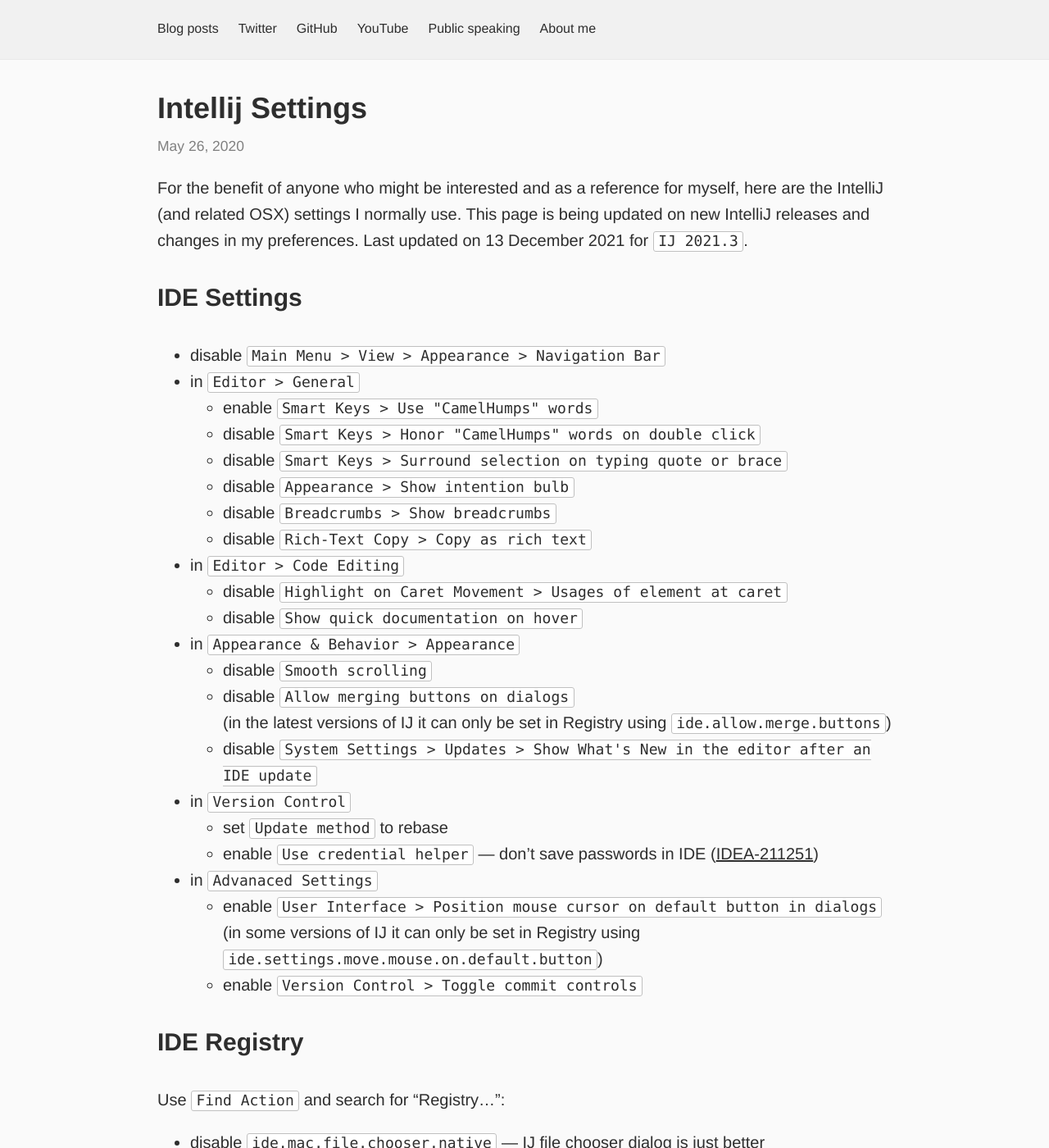
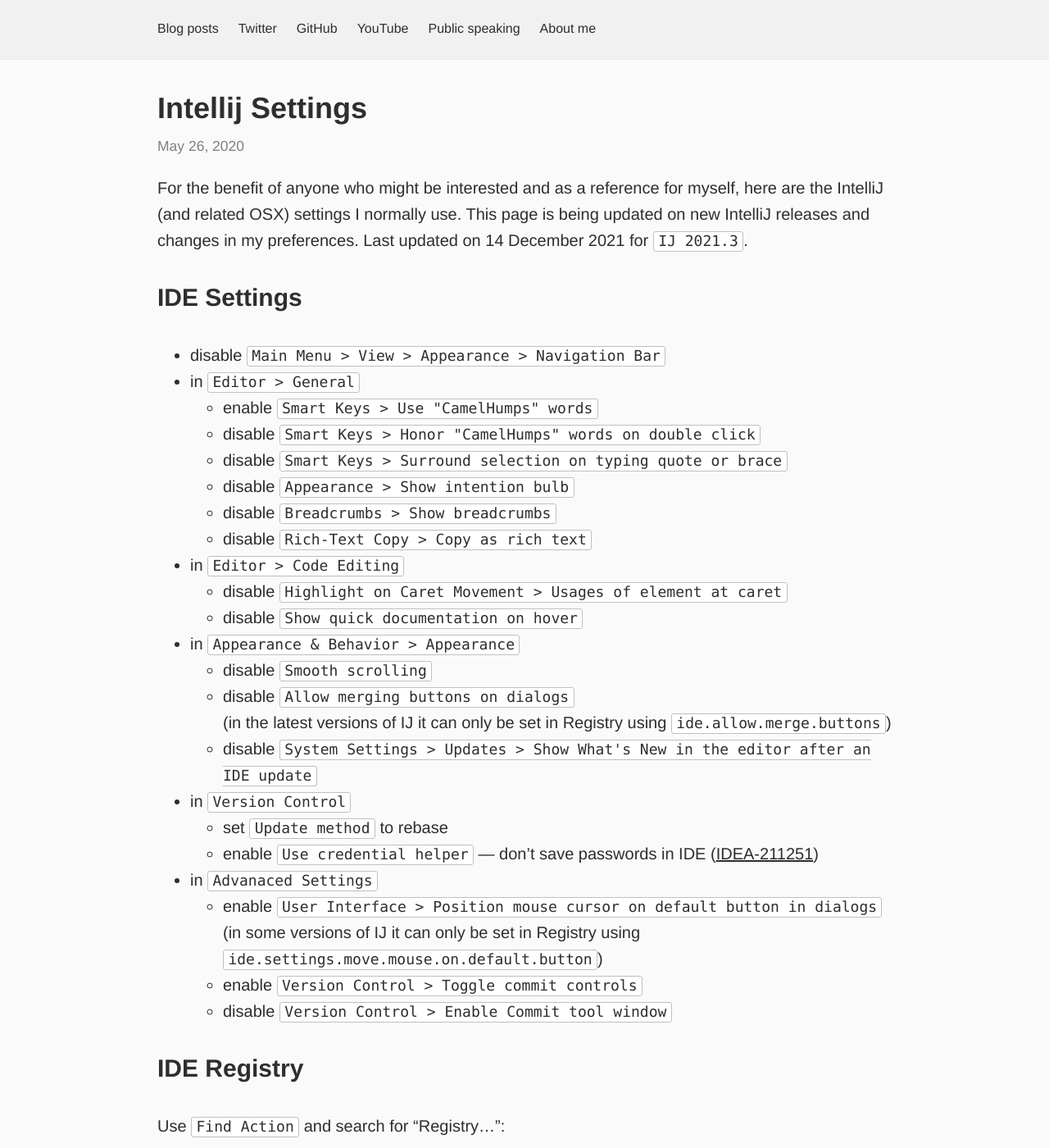
Before and after one commit to dkandalov/dkandalov.github.io, a Jekyll site: the page built from _posts/2020-05-26-intellij-settings.md, in a window 1280 px wide and 1400 px high. Shown: the whole window at 82% size. Built offline with Jekyll 4.4.1, drawn with Linux system fonts in a browser that asks for light colours; our own code applies the rules of GitHub Pages for plain Markdown files.

Commit message:
updated IntelliJ settings post

```diff
--- a/_posts/2020-05-26-intellij-settings.md
+++ b/_posts/2020-05-26-intellij-settings.md
@@ -3,7 +3,7 @@ permalink: intellij-settings
 ---
 
 For the benefit of anyone who might be interested and as a reference for myself, here are the IntelliJ (and related OSX) settings I normally use.
-This page is being updated on new IntelliJ releases and changes in my preferences. Last updated on 13 December 2021 for `IJ 2021.3`.
+This page is being updated on new IntelliJ releases and changes in my preferences. Last updated on 14 December 2021 for `IJ 2021.3`.
 
 ### IDE Settings
  - disable `Main Menu > View > Appearance > Navigation Bar`
@@ -29,6 +29,7 @@ This page is being updated on new IntelliJ releases and changes in my preference
      - enable `User Interface > Position mouse cursor on default button in dialogs`
        (in some versions of IJ it can only be set in Registry using `ide.settings.move.mouse.on.default.button`)
      - enable `Version Control > Toggle commit controls`
+     - disable `Version Control > Enable Commit tool window`
 
 ### IDE Registry
 Use `Find Action` and search for "Registry...":
```
